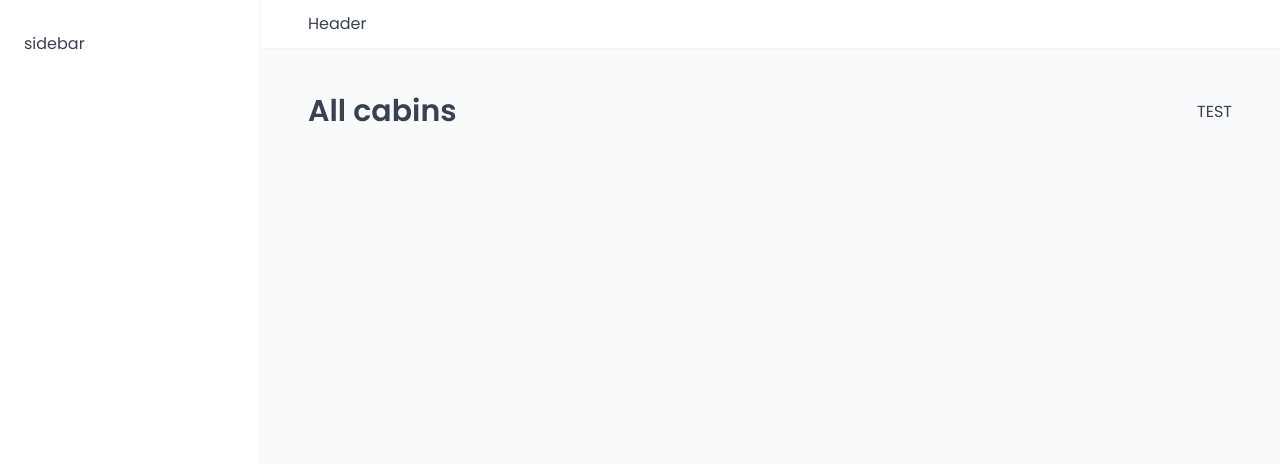
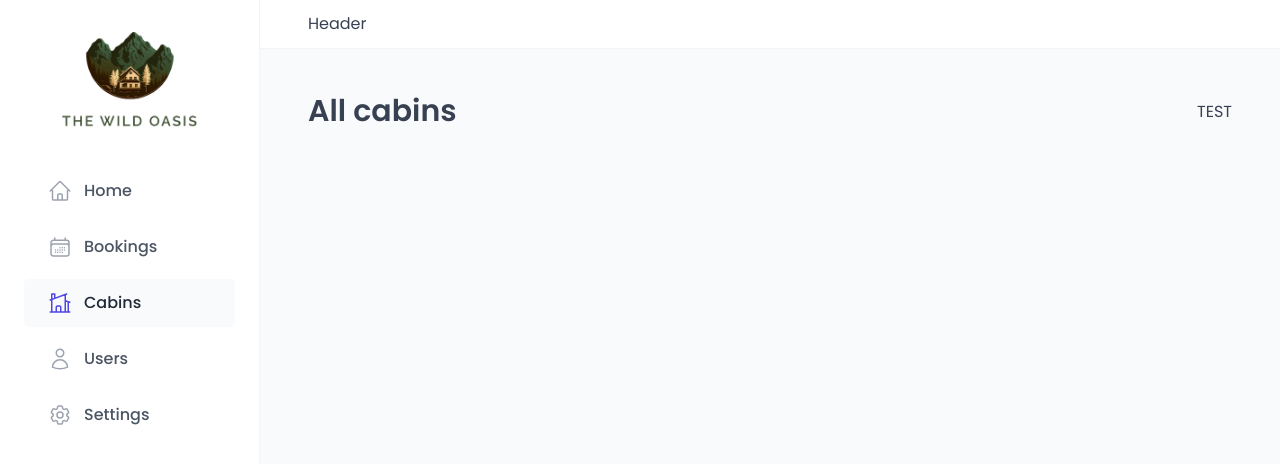
Before and after one commit to RodrigoSierraV/the_wild_oasis, a React (Vite) app: page /cabins in a window 1280 px wide. Shown: the top 464 px of the page. Built offline with nearby package versions, Linux system fonts and the light colour scheme; a web font is replaced by a local one.

Commit message:
Style Sidebar

```diff
--- a/package.json
+++ b/package.json
@@ -12,6 +12,7 @@
   "dependencies": {
     "react": "^18.2.0",
     "react-dom": "^18.2.0",
+    "react-icons": "^4.12.0",
     "react-router-dom": "^6.21.1",
     "styled-components": "^6.1.6"
   },
--- a/src/ui/MainNav.jsx
+++ b/src/ui/MainNav.jsx
@@ -1,4 +1,6 @@
+import { NavLink } from "react-router-dom";
 import styled from "styled-components";
+import { HiOutlineCalendarDays, HiOutlineCog6Tooth, HiOutlineHome, HiOutlineHomeModern, HiOutlineUser } from "react-icons/hi2"
 
 const NavList = styled.ul`
   display: flex;
@@ -6,7 +8,7 @@
   gap: 0.8rem;
 `;
 
-const Link = styled.a`
+const StyledNavLink = styled(NavLink)`
   &:link,
   &:visited {
     display: flex;
@@ -44,3 +46,44 @@
     color: var(--color-brand-600);
   }
 `;
+
+function MainNav() {
+  return (
+    <nav>
+      <NavList>
+        <li>
+          <StyledNavLink to="/dashboard">
+            <HiOutlineHome />
+            <span>Home</span>
+          </StyledNavLink>
+        </li>
+        <li>
+          <StyledNavLink to="/bookings">
+            <HiOutlineCalendarDays />
+            <span>Bookings</span>
+          </StyledNavLink>
+        </li>
+        <li>
+          <StyledNavLink to="/cabins">
+            <HiOutlineHomeModern />
+            <span>Cabins</span>
+          </StyledNavLink>
+        </li>
+        <li>
+          <StyledNavLink to="/users">
+            <HiOutlineUser />
+            <span>Users</span>
+          </StyledNavLink>
+        </li>
+        <li>
+          <StyledNavLink to="/settings">
+            <HiOutlineCog6Tooth />
+            <span>Settings</span>
+          </StyledNavLink>
+        </li>
+      </NavList>
+    </nav>
+  )
+}
+
+export default MainNav
--- a/src/ui/Sidebar.jsx
+++ b/src/ui/Sidebar.jsx
@@ -1,16 +1,22 @@
 import styled from "styled-components"
+import Logo from "./Logo"
+import MainNav from "./MainNav"
 
 const StyledSideBar = styled.aside`
   background-color: var(--color-grey-0);
   padding: 3.2rem 2.4rem;
   border-right: 1px  solid var(--color-grey-100);
   grid-row: 1 / -1;
+  display: flex;
+  flex-direction: column;
+  gap: 3.2rem;
 `
 
 function Sidebar() {
   return (
     <StyledSideBar>
-      sidebar
+      <Logo />
+      <MainNav />
     </StyledSideBar>
   )
 }
```
Also changed, not shown: public/logo-light.png (renamed from src/data/img/logo-light.png), 1 other file (tests, documents, lock files or other folders).
